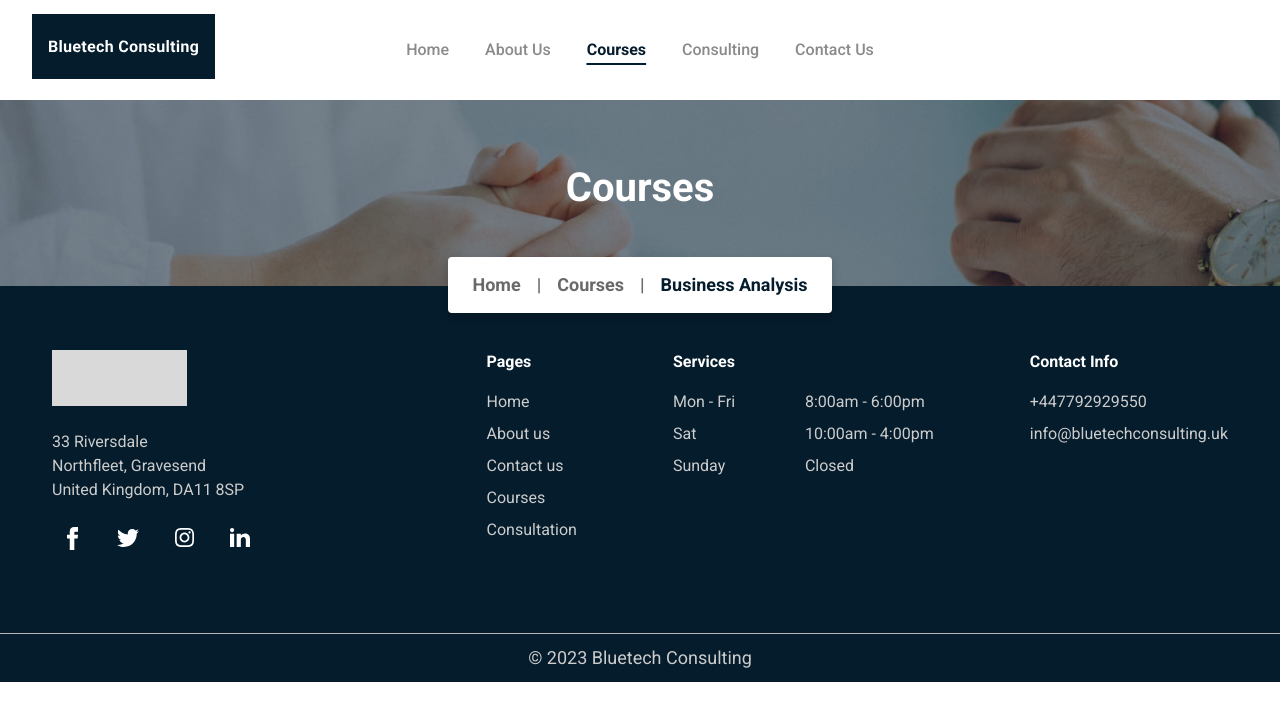
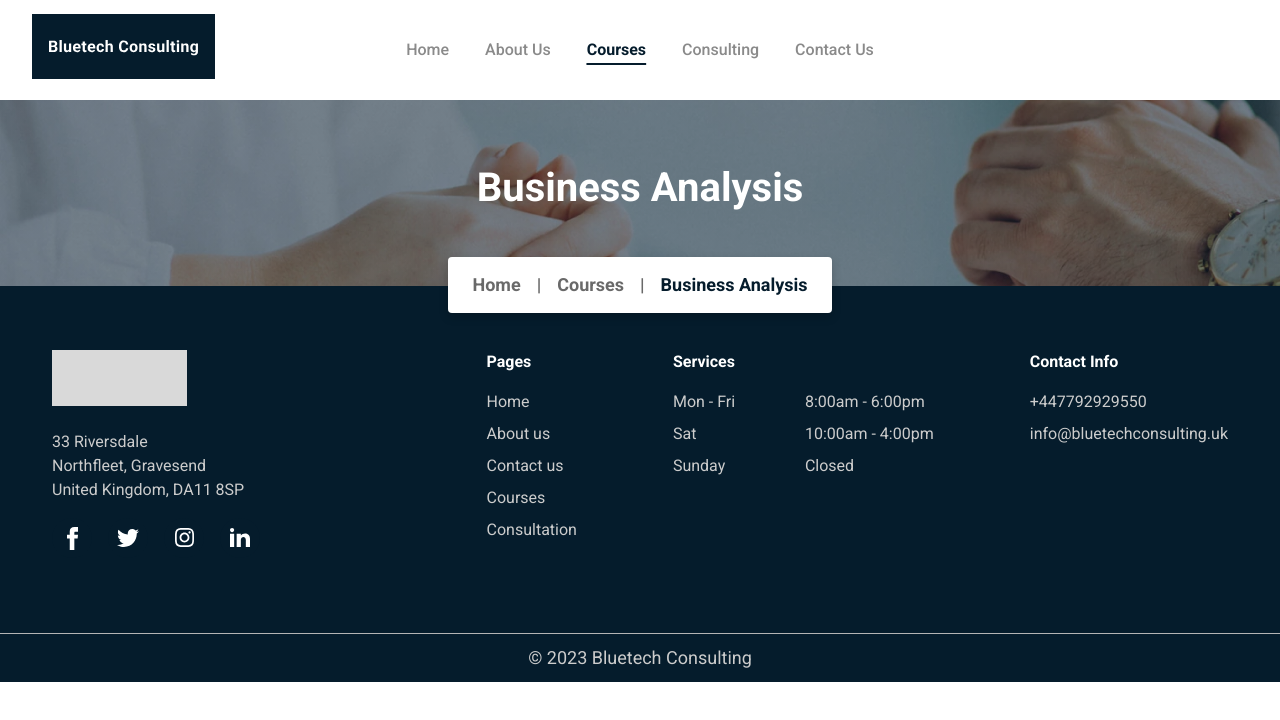
Before and after one commit to elijahthis/bluetech-consulting, a Next.js app: page /courses/business-analysis in a window 1280 px wide. Shown: the top 720 px of the page. Built offline with nearby package versions, Linux system fonts and the light colour scheme.

Commit message:
fix: correct title

```diff
--- a/app/courses/[id]/page.tsx
+++ b/app/courses/[id]/page.tsx
@@ -19,7 +19,7 @@ const CoursePage = ({ params }: { params: { id: string } }) => {
 	return (
 		<main>
 			<TitleBanner
-				title="Courses"
+				title={currentCourse.short_title}
 				navList={[
 					{ label: "Courses", link: "/courses" },
 					{ label: currentCourse.short_title, link: currentCourse.page_url },
```
